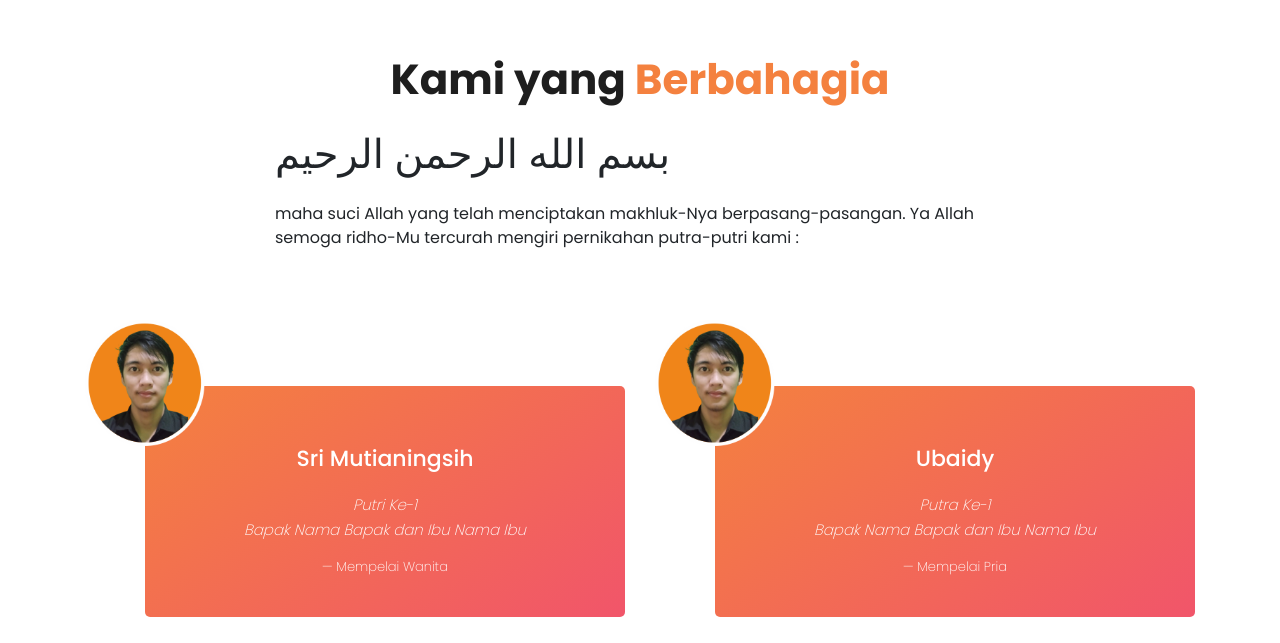
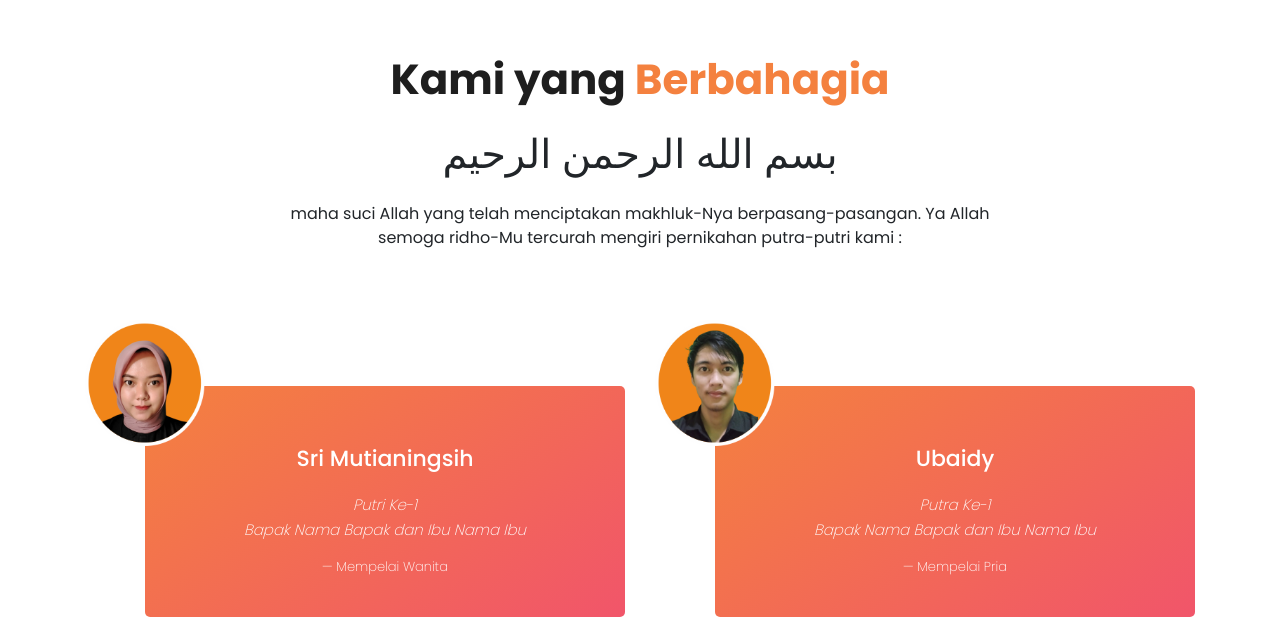
Before and after one commit to aldoaltriansah/wedding-Sri, a plain HTML site: page Index.html in a window 1280 px wide. Shown: the part 845-1488 px from the top of the page. Drawn offline with Linux system fonts and the light colour scheme.

Commit message:
Update Index.html

```diff
--- a/Index.html
+++ b/Index.html
@@ -71,12 +71,13 @@ https://templatemo.com/tm-540-lava-landing-page
               <div class="col-lg-8 offset-lg-2">
                 <div class="center-heading">
                   <h2>Kami yang <em>Berbahagia</em></h2>
-
+                  <center>
                   <p>
                     <h1>بسم الله الرحمن الرحيم </h1><br>maha suci Allah yang telah
                     menciptakan makhluk-Nya berpasang-pasangan. Ya Allah semoga
                     ridho-Mu tercurah mengiri pernikahan putra-putri kami :
                   </p>
+                  </center>
                 </div>
               </div>
               <div
@@ -88,7 +89,7 @@ https://templatemo.com/tm-540-lava-landing-page
                     <div class="author">
                       <i
                         ><img
-                          src="https://github.com/aldoaltriansah/wedding-Sri/blob/main/img/ubay.png?raw=true"
+                          src="https://github.com/aldoaltriansah/wedding-Sri/blob/main/img/sry.png?raw=true"
                           alt="Author One"
                       /></i>
                     </div>
```
